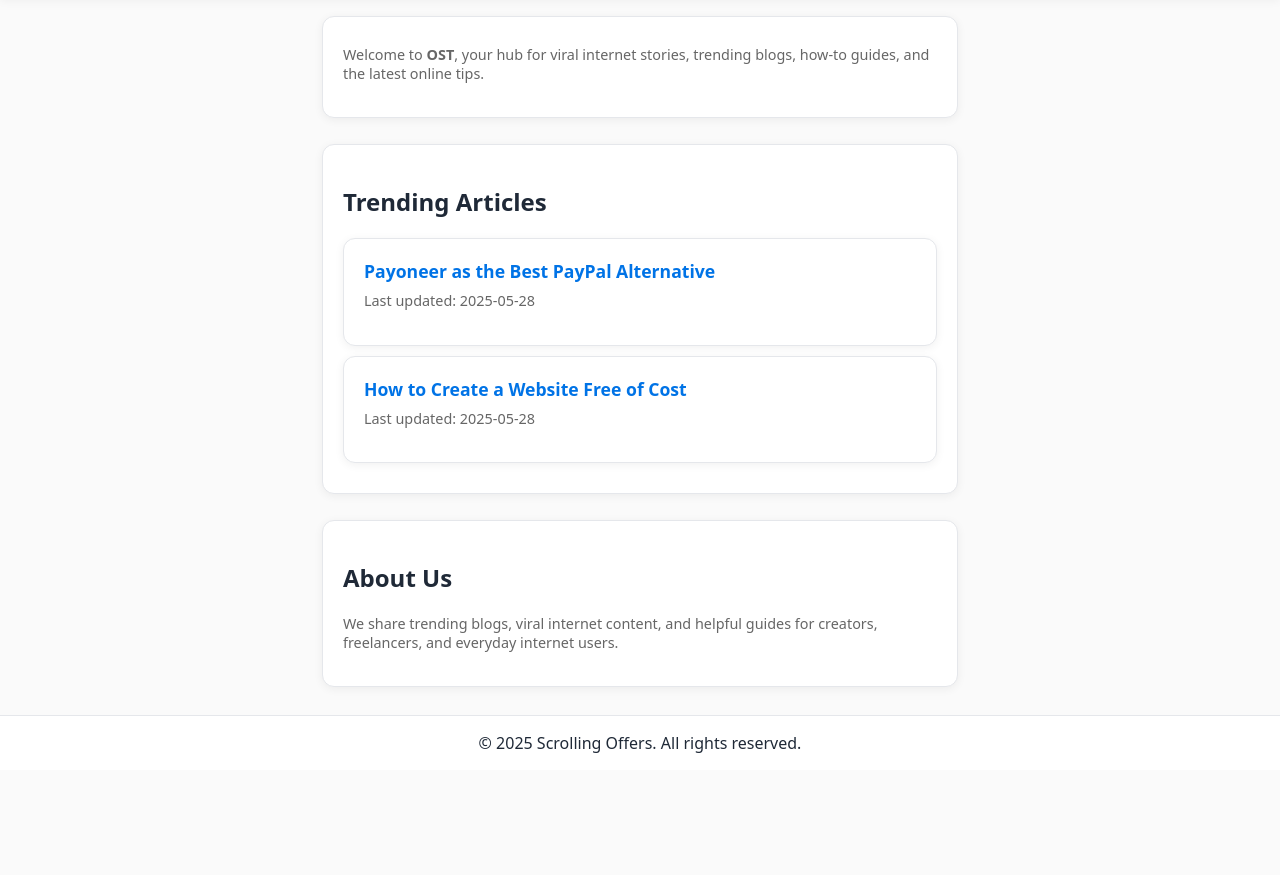
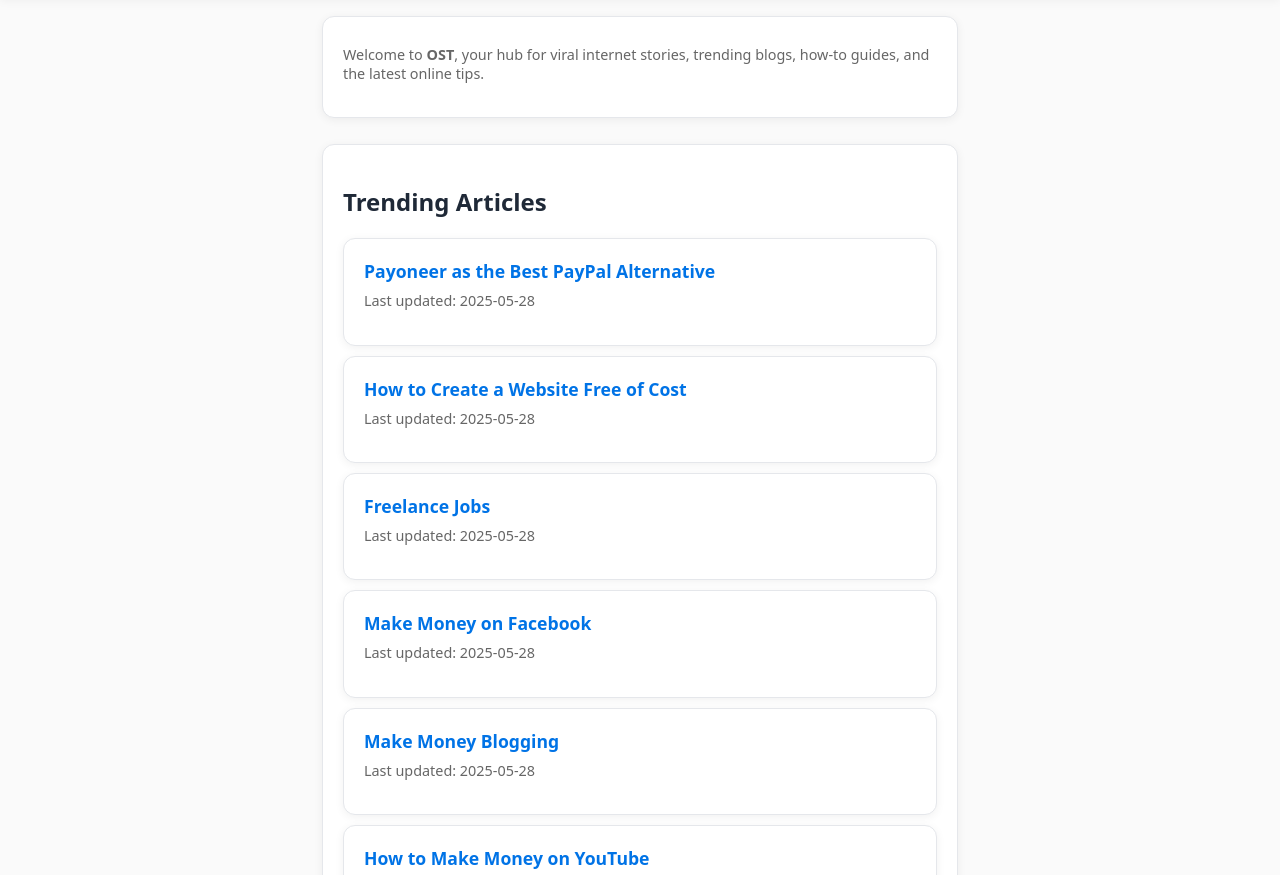
Before and after one commit to muradhossain400372/scrolleroffers, a plain HTML site: page index.html in a window 1280 px wide. Shown: the part 70-945 px from the top of the page. Before the commit the page ends 840 px from the top, so only its background shows below. Drawn offline with Linux system fonts and the light colour scheme.

Commit message:
index.html

```diff
--- a/index.html
+++ b/index.html
@@ -189,12 +189,42 @@
   </a>
   <p>Last updated: 2025-05-28</p>
 </div>
+
 <div class="card">
   <a href="https://blogsupportweb.com/freelancing/how-to-create-a-website-free-of-cost/" target="_blank" rel="nofollow noopener">
     How to Create a Website Free of Cost
   </a>
   <p>Last updated: 2025-05-28</p>
 </div>
+
+<div class="card">
+  <a href="https://blogsupportweb.com/freelancing/freelance-jobs/" target="_blank" rel="nofollow noopener">
+    Freelance Jobs
+  </a>
+  <p>Last updated: 2025-05-28</p>
+</div>
+
+<div class="card">
+  <a href="https://blogsupportweb.com/freelancing/make-money-on-facebook/" target="_blank" rel="nofollow noopener">
+    Make Money on Facebook
+  </a>
+  <p>Last updated: 2025-05-28</p>
+</div>
+
+<div class="card">
+  <a href="https://blogsupportweb.com/freelancing/make-money-blogging/" target="_blank" rel="nofollow noopener">
+    Make Money Blogging
+  </a>
+  <p>Last updated: 2025-05-28</p>
+</div>
+
+<div class="card">
+  <a href="https://blogsupportweb.com/freelancing/how-to-make-money-on-youtube/" target="_blank" rel="nofollow noopener">
+    How to Make Money on YouTube
+  </a>
+  <p>Last updated: 2025-05-28</p>
+</div>
+
       </section>
 
       <section id="about" class="card">
```
Lines whose indentation alone changed are shown as unchanged.
